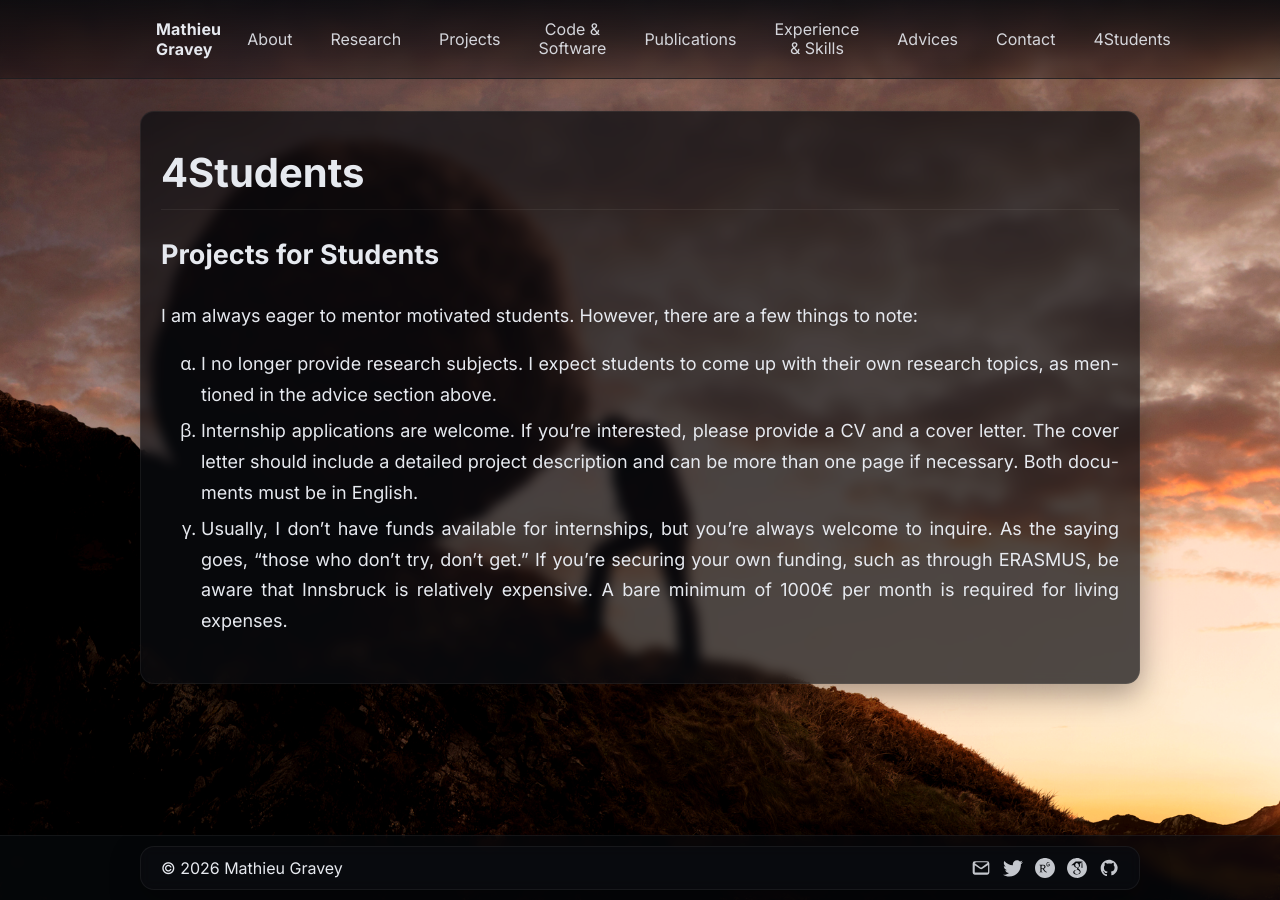
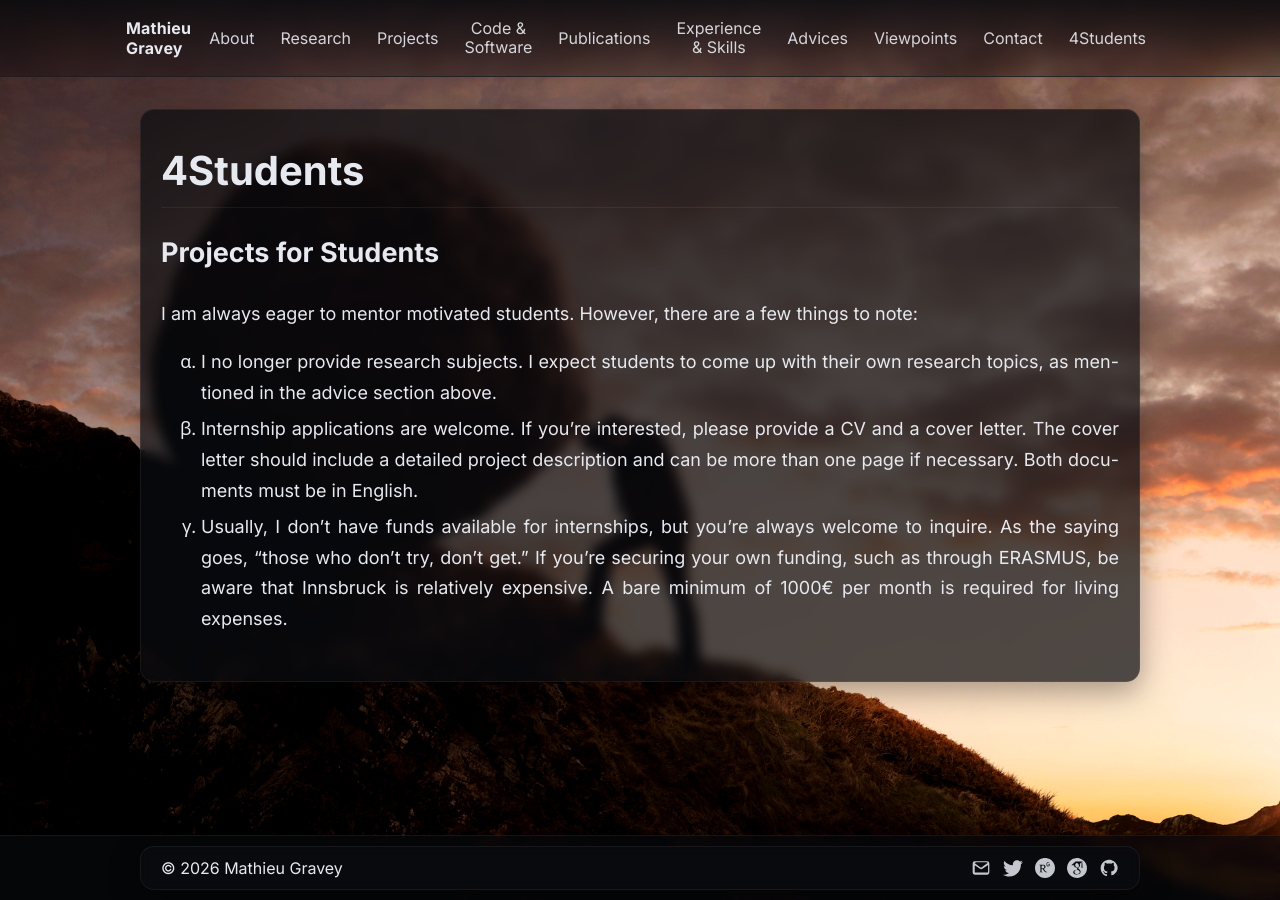
Before and after one commit to mgravey/mgravey.github.io, a Jekyll site: the page built from for-students.md, in a window 1280 px wide. Built offline with Jekyll 4.4.1, drawn with Linux system fonts in a browser that asks for light colours.

Commit message:
Add Viewpoints page and nav integration
Introduce a Viewpoints section and wire it into the site navigation. _data/nav.yml adds the Viewpoints item with barba_prevent: true; _includes/header.html now emits data-barba-prevent="all" when that flag is set. index.md links to /viewpoints/ with the same attribute. _config.yml excludes a viewpoints path from the build. Also apply small header/nav CSS tweaks in assets/css/main.scss (adjust gaps, paddings, center desktop nav, and restore space-between on mobile) to accommodate the new item and layout refinements.

```diff
--- a/_config.yml
+++ b/_config.yml
@@ -48,3 +48,4 @@ exclude:
   - Gemfile*
   - package*.json
   - .github
+  - viewpoints
--- a/_data/nav.yml
+++ b/_data/nav.yml
@@ -19,6 +19,10 @@
 - title: Advices
   url: /advices/
   show: true
+- title: Viewpoints
+  url: /viewpoints/
+  show: true
+  barba_prevent: true
 - title: Contact
   url: /contact/
   show: true
--- a/_includes/header.html
+++ b/_includes/header.html
@@ -9,7 +9,12 @@
         {% assign items = site.data.nav %}
         {% for item in items %}
           {% if item.show != false %}
-          <li><a href="{{ item.url | relative_url }}">{{ item.title }}</a></li>
+          <li>
+            <a
+              href="{{ item.url | relative_url }}"
+              {% if item.barba_prevent %}data-barba-prevent="all"{% endif %}
+            >{{ item.title }}</a>
+          </li>
           {% endif %}
         {% endfor %}
       </ul>
--- a/assets/css/main.scss
+++ b/assets/css/main.scss
@@ -44,17 +44,18 @@ body{
   background:linear-gradient(to bottom, rgba(8,10,14,0.85), rgba(8,10,14,0.35));
   border-bottom:1px solid rgba(255,255,255,0.06);
 }
-.nav-inner{ display:flex; align-items:center; justify-content:space-between; gap:16px; max-width:var(--container-max); margin:0 auto; padding:12px 16px; }
+.nav-inner{ display:flex; align-items:center; justify-content:center; gap:10px; max-width:var(--container-max); margin:0 auto; padding:12px 16px; }
 .brand{ color:var(--text); text-decoration:none; font-weight:700; letter-spacing:0.2px; }
-.nav ul{ list-style:none; display:flex; gap:18px; margin:0; padding:0; align-items:center; }
+.nav ul{ list-style:none; display:flex; gap:10px; margin:0; padding:0; align-items:center; }
 .nav li{ display:flex; }
-.nav a{ display:flex; align-items:center; justify-content:center; text-align:center; color:var(--text); text-decoration:none; opacity:0.9; padding:8px 10px; border-radius:8px; line-height:1.2; }
+.nav a{ display:flex; align-items:center; justify-content:center; text-align:center; color:var(--text); text-decoration:none; opacity:0.9; padding:7px 8px; border-radius:8px; line-height:1.2; }
 .nav a:hover, .nav a:focus{ background:rgba(255,255,255,0.06); outline:none; }
 
 .burger{ display:none; background:none; border:0; color:var(--text); padding:8px; cursor:pointer; }
 .burger span{ display:block; width:24px; height:2px; background:var(--text); margin:5px 0; transition:all .2s ease; }
 
 @media (max-width: 1023px){
+  .nav-inner{ justify-content:space-between; }
   .burger{ display:block; }
   .nav{ position:fixed; inset:var(--header-h, 56px) 0 auto 0; background:rgba(8,10,14,0.95); transform:translateY(-10px); opacity:0; pointer-events:none; transition:opacity .2s ease, transform .2s ease; }
   .nav.open{ opacity:1; transform:translateY(0); pointer-events:auto; }
```
Also changed, not shown: index.md (+2 -0 lines).
